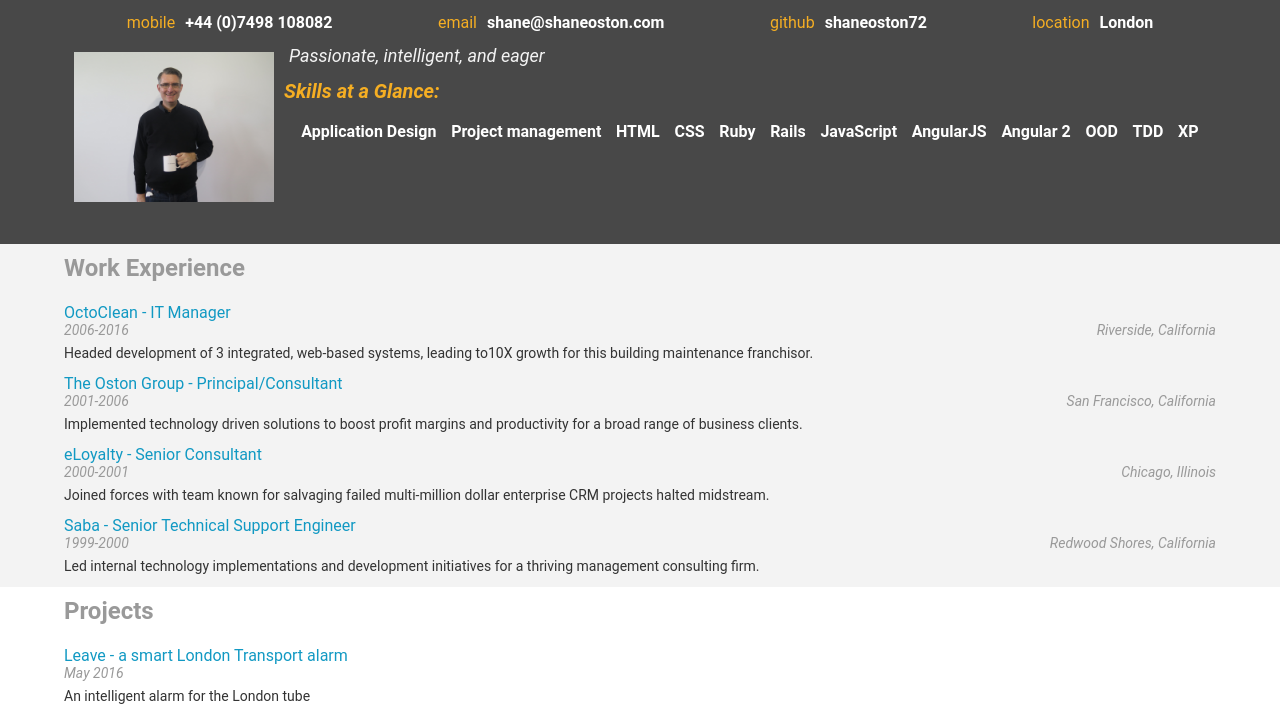
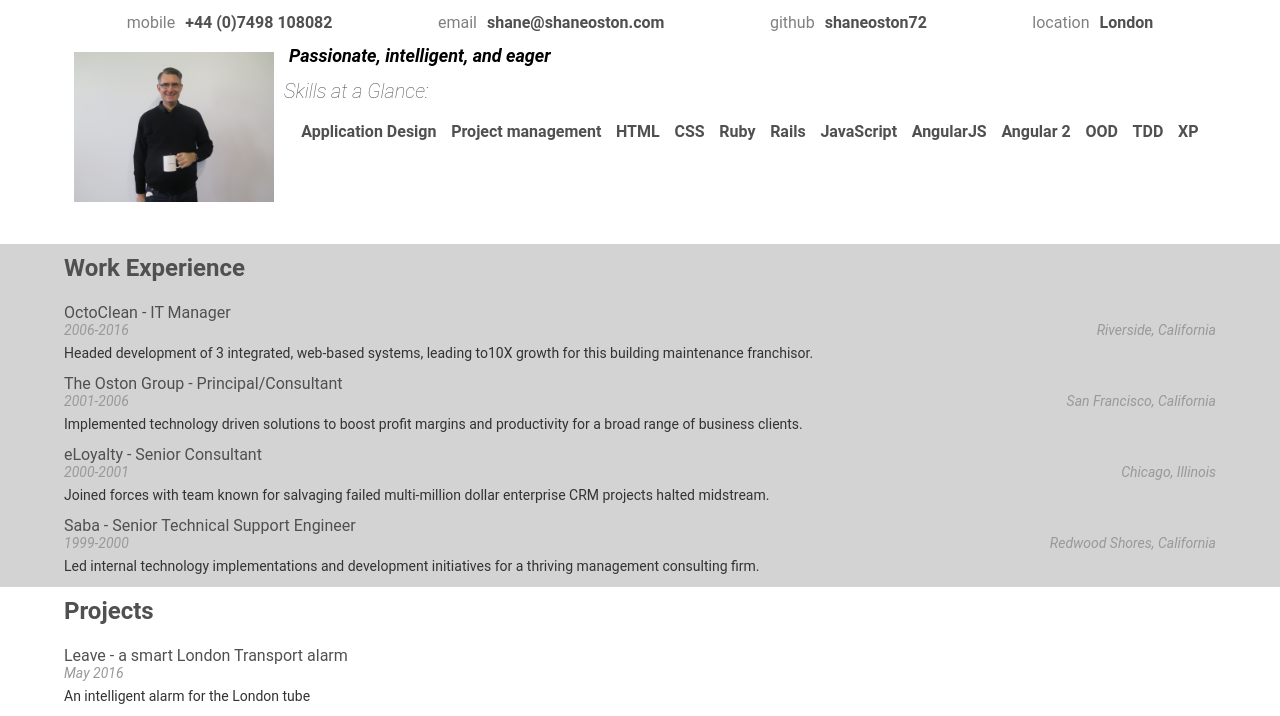
Before and after one commit to shaneoston72/udacity-fend, a plain HTML site: page p4/index.html in a window 1280 px wide. Shown: the part 95-811 px from the top of the page. Drawn offline with Linux system fonts and the light colour scheme; some packages are replaced by stand-ins of ours.

Commit message:
changed css styles and made corrections to resumeBuilder.js
* changed for-in loops to forEach loops
* moved section header replace jquery to above loop to prevent repetition

```diff
--- a/p4/css/style.css
+++ b/p4/css/style.css
@@ -14,7 +14,7 @@ body, div, ul, li, p, h1, h2, h3, h4, h5, h6 {
 
 h1 {
     font-size: 40px;
-    color: #f5a623;
+    color: #000;
     line-height: 48px;
     display: inline;
 }
@@ -22,7 +22,7 @@ h1 {
 h2 {
     font-weight: bold;
     font-size: 24px;
-    color: #999;
+    color: #505050;
     line-height: 29px;
     padding: 10px;
 }
@@ -68,7 +68,7 @@ p {
 }
 
 a {
-    color: #1199c3;
+    color: #505050;
     text-decoration: none;
     margin-top: 10px;
     display: block;
@@ -77,12 +77,13 @@ a {
 .welcome-message {
     font-style: italic;
     font-size: 18px;
-    color: #f3f3f3;
     line-height: 28px;
+    font-weight: 700;
 }
 
 #skills-h3 {
-    color: #f5ae23;
+    color: #505050;
+    font-weight: 100;
     display: none;
 }
 
@@ -90,27 +91,27 @@ a {
     background-color: #f5ae23;
 }
 
-.orange-text {
-    color: #f5ae23;
+.gray-text {
+    color: gray;
 }
 
-.white-text {
+.dark-text {
     font-weight: bold;
-    color: #fff;
+    color: #505050;
 }
 
 .gray {
-    background-color: #f3f3f3;
+    background-color: #d3d3d3;
     padding-bottom: 10px;
     clear: both;
 }
 
-.dark-gray {
-    background-color: #4a4a4a;
+.white {
+    background-color: white;
 }
 
 #header {
-    background-color: #484848;
+    background-color: white;
 }
 
 .flex-box {
--- a/p4/index.html
+++ b/p4/index.html
@@ -28,7 +28,7 @@
       <h2>Where I've Lived and Worked</h2>
     </div>
     <div id="lets-connect" class="dark-gray">
-      <h2 class="orange center-text">Let's Connect</h2>
+      <h2 class="gray center-text">Let's Connect</h2>
         <ul id="footerContacts" class="flex-box">
       </ul>
     </div>
--- a/p4/js/helper.js
+++ b/p4/js/helper.js
@@ -15,19 +15,19 @@ replace the %data% placeholder text you see in them.
 var HTMLheaderName = '<h1 id="name">%data%</h1>';
 var HTMLheaderRole = '<span>%data%</span><hr>';
 
-var HTMLcontactGeneric = '<li class="flex-item"><span class="orange-text">%contact%</span><span class="white-text">%data%</span></li>';
-var HTMLmobile = '<li class="flex-item"><span class="orange-text">mobile</span><span class="white-text">%data%</span></li>';
-var HTMLemail = '<li class="flex-item"><span class="orange-text">email</span><span class="white-text">%data%</span></li>';
-var HTMLtwitter = '<li class="flex-item"><span class="orange-text">twitter</span><span class="white-text">%data%</span></li>';
-var HTMLgithub = '<li class="flex-item"><span class="orange-text">github</span><span class="white-text">%data%</span></li>';
-var HTMLblog = '<li class="flex-item"><span class="orange-text">blog</span><span class="white-text">%data%</span></li>';
-var HTMLlocation = '<li class="flex-item"><span class="orange-text">location</span><span class="white-text">%data%</span></li>';
+var HTMLcontactGeneric = '<li class="flex-item"><span class="gray-text">%contact%</span><span class="dark-text">%data%</span></li>';
+var HTMLmobile = '<li class="flex-item"><span class="gray-text">mobile</span><span class="dark-text">%data%</span></li>';
+var HTMLemail = '<li class="flex-item"><span class="gray-text">email</span><span class="dark-text">%data%</span></li>';
+var HTMLtwitter = '<li class="flex-item"><span class="gray-text">twitter</span><span class="dark-text">%data%</span></li>';
+var HTMLgithub = '<li class="flex-item"><span class="gray-text">github</span><span class="dark-text">%data%</span></li>';
+var HTMLblog = '<li class="flex-item"><span class="gray-text">blog</span><span class="dark-text">%data%</span></li>';
+var HTMLlocation = '<li class="flex-item"><span class="gray-text">location</span><span class="dark-text">%data%</span></li>';
 
 var HTMLbioPic = '<img src="%data%" class="biopic">';
 var HTMLwelcomeMsg = '<span class="welcome-message">%data%</span>';
 
 var HTMLskillsStart = '<h3 id="skills-h3">Skills at a Glance:</h3><ul id="skills" class="flex-box"></ul>';
-var HTMLskills = '<li class="flex-item"><span class="white-text">%data%</span></li>';
+var HTMLskills = '<li class="flex-item"><span class="dark-text">%data%</span></li>';
 
 var HTMLworkStart = '<div class="work-entry"></div>';
 var HTMLworkEmployer = '<a href="#">%data%';
--- a/p4/js/resumeBuilder.js
+++ b/p4/js/resumeBuilder.js
@@ -1,6 +1,6 @@
 var bio = {
   "name": "Shane Oston Stowe",
-  "role": "Junior Front End Developer",
+  "role": "Not Your Typical Front End Developer",
   "contacts": {
     "mobile": "+44 (0)7498 108082",
     "email": "shane@shaneoston.com",
@@ -22,6 +22,28 @@ var bio = {
     $("#header").prepend(name, role);
     $("#header").append(displayTopContact(), image, welcome);
     $("#header").append(displaySkills());
+
+    function displayTopContact() {
+      $("#topContacts").append(bio.displayContact());
+    }
+
+    function displaySkills() {
+      $("#header").append(HTMLskillsStart);
+      if (bio.skills.length > 0 ) {
+        for (var skill in bio.skills) {
+          var formattedSkill = HTMLskills.replace("%data%", bio.skills[skill]);
+          $("#skills").append(formattedSkill);
+        }
+      }
+    }
+  },
+  "displayContact": function displayContact() {
+    var mobile = HTMLmobile.replace("%data%", bio.contacts.mobile);
+    var email = HTMLemail.replace("%data%", bio.contacts.email);
+    var github = HTMLgithub.replace("%data%", bio.contacts.github);
+    var location = HTMLlocation.replace("%data%", bio.contacts.location);
+    var contact = mobile + email + github + location;
+    return contact;
   }
 };
 
@@ -59,33 +81,29 @@ var education = {
   ],
   "display": function() {
     if (education.schools.length > 0) {
-      for (var school in education.schools) {
+      education.schools.forEach(function(school) {
         $("#education").append(HTMLschoolStart);
-        if(education.schools.hasOwnProperty(school)) {
-          var name = HTMLschoolName.replace("%data%", education.schools[school].name);
-          var degree = HTMLschoolDegree.replace("%data%", education.schools[school].degree);
-          var dates = HTMLschoolDates.replace("%data%", education.schools[school].dates);
-          var location = HTMLschoolLocation.replace("%data%", education.schools[school].location);
-          var major = HTMLschoolMajor.replace("%data%", education.schools[school].majors.join(" "));
+        var name = HTMLschoolName.replace("%data%", school.name);
+        var degree = HTMLschoolDegree.replace("%data%", school.degree);
+        var dates = HTMLschoolDates.replace("%data%", school.dates);
+        var location = HTMLschoolLocation.replace("%data%", school.location);
+        var major = HTMLschoolMajor.replace("%data%", school.majors.join(" "));
         var schoolEntry = name + degree + location + dates + major ;
 
         $(".education-entry:last").append(schoolEntry);
-        }
-      }
+      });
     }
     if (education.onlineCourses.length > 0) {
-      for (var course in education.onlineCourses) {
       $("#education").append(HTMLonlineClasses);
-        if(education.onlineCourses.hasOwnProperty(course)) {
-          var title = HTMLonlineTitle.replace("%data%", education.onlineCourses[course].title);
-          var place = HTMLonlineSchool.replace("%data%", education.onlineCourses[course].school);
-          var date = HTMLonlineDates.replace("%data%", education.onlineCourses[course].date);
-          var url = HTMLonlineURL.replace("%data%", education.onlineCourses[course].url);
+      education.onlineCourses.forEach(function(course) {
+        var title = HTMLonlineTitle.replace("%data%", course.title);
+        var place = HTMLonlineSchool.replace("%data%", course.school);
+        var date = HTMLonlineDates.replace("%data%", course.date);
+        var url = HTMLonlineURL.replace("%data%", course.url);
         var onlineEntry = title + place + date + url;
 
         $("#online").after(onlineEntry);
-        }
-      }
+      });
     }
   }
 };
@@ -122,20 +140,18 @@ var work = {
     }
   ],
   "display": function() {
-    for (var job in work.jobs) {
-      if (work.jobs.hasOwnProperty(job)) {
+    work.jobs.forEach(function(job) {
       $("#workExperience").append(HTMLworkStart);
 
-        var employer = HTMLworkEmployer.replace("%data%", work.jobs[job].employer);
-        var title = HTMLworkTitle.replace("%data%", work.jobs[job].title);
-        var dates = HTMLworkDates.replace("%data%", work.jobs[job].dates);
-        var location = HTMLworkLocation.replace("%data%", work.jobs[job].location);
-        var description = HTMLworkDescription.replace("%data%", work.jobs[job].description);
+      var employer = HTMLworkEmployer.replace("%data%", job.employer);
+      var title = HTMLworkTitle.replace("%data%", job.title);
+      var dates = HTMLworkDates.replace("%data%", job.dates);
+      var location = HTMLworkLocation.replace("%data%", job.location);
+      var description = HTMLworkDescription.replace("%data%", job.description);
       var employerEntry = employer + title + dates + location + description;
 
       $(".work-entry:last").append(employerEntry);
-      }
-    }
+    });
   }
 };
 
@@ -162,56 +178,32 @@ var projects = {
   ],
   "display": function() {
     if (projects.projects.length > 0) {
-      for (var project in projects.projects) {
+      projects.projects.forEach(function(project) {
         $("#projects").append(HTMLprojectStart);
-        if(projects.projects.hasOwnProperty(project)) {
-          var title        = HTMLprojectTitle.replace("%data%", projects.projects[project].title);
-          var dates        = HTMLprojectDates.replace("%data%", projects.projects[project].dates);
-          var description  = HTMLprojectDescription.replace("%data%", projects.projects[project].description);
+
+        var title        = HTMLprojectTitle.replace("%data%", project.title);
+        var dates        = HTMLprojectDates.replace("%data%", project.dates);
+        var description  = HTMLprojectDescription.replace("%data%", project.description);
         var projectEntry = title + dates + description;
 
         $(".project-entry:last").append(projectEntry);
 
-          if (projects.projects[project].images.length > 0) {
-            for(var image in projects.projects[project].images) {
-              var image      = HTMLprojectImage.replace("%data%", projects.projects[project].images[image]);
+        if (project.images.length > 0) {
+          for(var i = 0; i < project.images.length; i++) {
+            var image      = HTMLprojectImage.replace("%data%", project.images[i]);
             $(".project-entry:last").append(image);
           }
         }
-        }
-      }
+      });
     }
   }
 };
 
 
-// functions
-function displayContact() {
-  var mobile = HTMLmobile.replace("%data%", bio.contacts.mobile);
-  var email = HTMLemail.replace("%data%", bio.contacts.email);
-  var github = HTMLgithub.replace("%data%", bio.contacts.github);
-  var location = HTMLlocation.replace("%data%", bio.contacts.location);
-  var contact = mobile + email + github + location;
-  return contact;
-}
-
-function displayTopContact() {
-  $("#topContacts").append(displayContact());
-}
-
-function displaySkills() {
-  $("#header").append(HTMLskillsStart);
-  if (bio.skills.length > 0 ) {
-    for (var skill in bio.skills) {
-      var formattedSkill = HTMLskills.replace("%data%", bio.skills[skill]);
-      $("#skills").append(formattedSkill);
-    }
-  }
-}
 
 bio.display();
 projects.display();
 education.display();
 $("#mapDiv").append(googleMap);
-$("#footerContacts").append(displayContact());
+$("#footerContacts").append(bio.displayContact());
 work.display();
```
Lines whose indentation alone changed are shown as unchanged.
